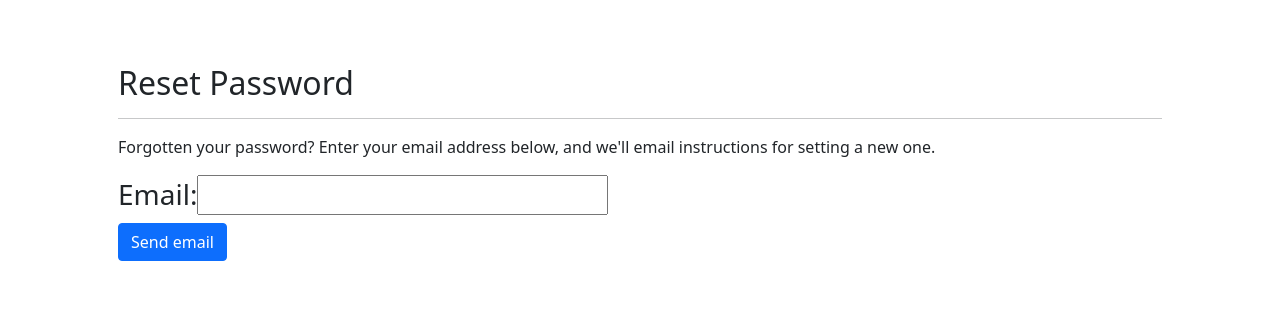
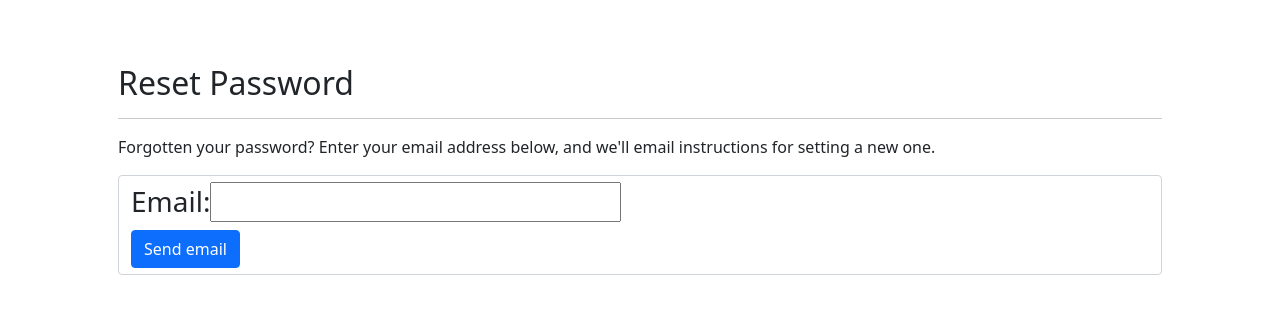
Before and after one commit to sumanpatra970/web, a Django app: page /password_reset in a window 1280 px wide. Shown: the top 314 px of the page. Run offline with Django 3.2, Linux system fonts and the light colour scheme.

Commit message:
Update password_reset.html

```diff
--- a/templates/password_reset.html
+++ b/templates/password_reset.html
@@ -10,12 +10,12 @@
 <link href="https://cdn.jsdelivr.net/npm/bootstrap@5.1.3/dist/css/bootstrap.min.css" rel="stylesheet" integrity="sha384-1BmE4kWBq78iYhFldvKuhfTAU6auU8tT94WrHftjDbrCEXSU1oBoqyl2QvZ6jIW3" crossorigin="anonymous">
 </head>
 <div class="container p-5">
-    <h2 class="font-weight-bold mt-3">Reset Password</h2>
+    <h2 class="font-weight-bold mt-3 pox">Reset Password</h2>
  <hr>
  <p class="poll pox">Forgotten your password? Enter your email address below, and we'll email instructions for setting a new one.</p>
- <form method="POST">
+ <form method="POST" class="form-control">
      {% csrf_token %}
-     <h3>{{ password_reset_form }}</h3>
+     <h3 class="pox">{{ password_reset_form }}</h3>
      <button class="btn btn-primary" type="submit">Send email</button>
  </form>
 </div>
```
